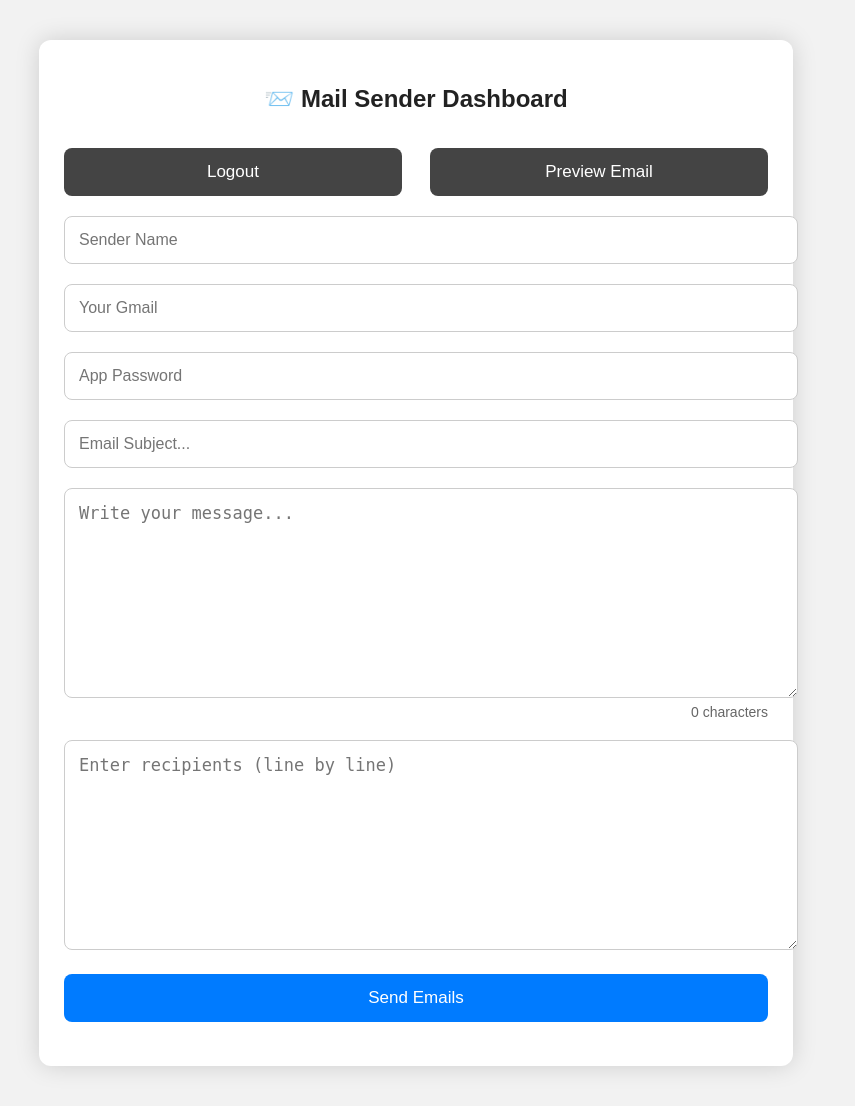
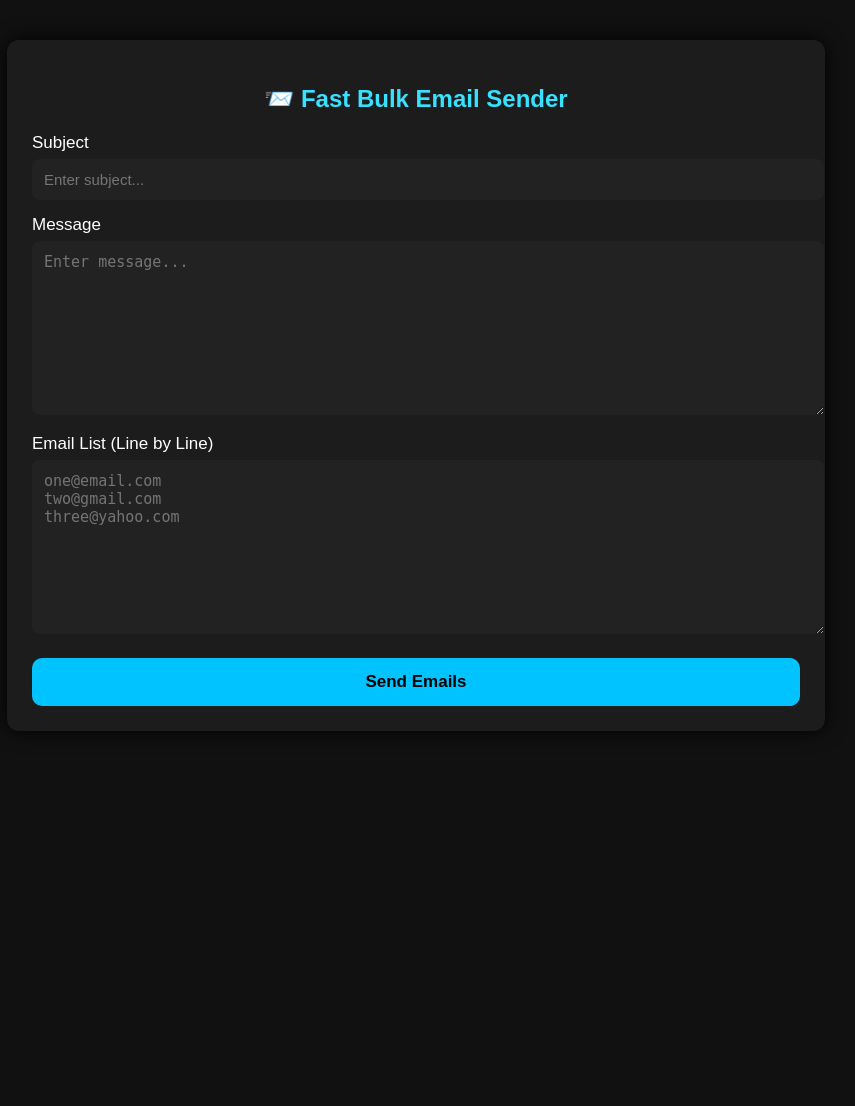
Before and after one commit to deepanshulodhi79-sudo/Deepanshu-s-, a Flask app: page / in a window 1280 px wide. Shown: the whole page, without its empty margins (224-1079 px from the left). After the commit the page ends 706 px from the top, so only its background shows below. Run offline with Flask 3, Linux system fonts and the light colour scheme.

Commit message:
Update dashboard.html

```diff
--- a/templates/dashboard.html
+++ b/templates/dashboard.html
@@ -2,194 +2,182 @@
 <html lang="en">
 <head>
     <meta charset="UTF-8">
-    <title>Mail Sender Dashboard</title>
+    <title>Email Sender Dashboard</title>
+
     <style>
         body {
             font-family: Arial, sans-serif;
-            background: #f2f2f2;
+            background: #111;
+            color: #fff;
             margin: 0;
             padding: 0;
         }
 
         .container {
-            width: 55%;
+            width: 60%;
             margin: 40px auto;
-            background: white;
+            background: #1c1c1c;
             padding: 25px;
             border-radius: 12px;
-            box-shadow: 0px 0px 25px rgba(0,0,0,0.15);
+            box-shadow: 0 0 20px #000;
         }
 
         h2 {
             text-align: center;
-            margin-bottom: 25px;
-            color: #222;
+            margin-bottom: 20px;
+            color: #36e2ff;
+        }
+
+        label {
+            font-size: 17px;
+            margin-top: 15px;
+            display: block;
         }
 
         input, textarea {
             width: 100%;
-            padding: 14px;
-            margin: 10px 0;
+            padding: 12px;
+            margin-top: 6px;
+            border: none;
             border-radius: 8px;
-            border: 1px solid #ccc;
-            font-size: 16px;
+            background: #222;
+            color: #fff;
+            font-size: 15px;
         }
 
         textarea {
-            height: 180px;
-            resize: vertical;
-            font-size: 17px;
-        }
-
-        #charCount {
-            text-align: right;
-            margin-top: -8px;
-            margin-bottom: 10px;
-            color: #666;
-            font-size: 14px;
+            height: 150px;
         }
 
         button {
             width: 100%;
             padding: 14px;
+            margin-top: 20px;
+            font-size: 17px;
+            background: #00c3ff;
+            color: #000;
+            font-weight: bold;
             border: none;
-            border-radius: 8px;
-            font-size: 17px;
-            background: #007bff;
-            color: white;
+            border-radius: 10px;
             cursor: pointer;
-            margin-top: 10px;
         }
 
         button:hover {
-            background: #005fcc;
+            background: #05e1ff;
         }
 
-        .top-buttons {
-            display: flex;
-            justify-content: space-between;
-            margin-bottom: 10px;
+        /* Loading Spinner */
+        .loading {
+            display: none;
+            text-align: center;
+            margin-top: 20px;
         }
 
-        .top-buttons button {
-            width: 48%;
-            background: #444;
+        .spinner {
+            border: 5px solid #333;
+            border-top: 5px solid #00d9ff;
+            border-radius: 50%;
+            width: 40px;
+            height: 40px;
+            margin: auto;
+            animation: spin 0.8s linear infinite;
         }
 
-        .top-buttons button:hover {
-            background: #222;
+        @keyframes spin {
+            100% { transform: rotate(360deg); }
         }
 
-        /* PREVIEW POPUP */
-        #previewPopup {
+        /* Success Popup */
+        .popup {
             display: none;
             position: fixed;
-            top: 0; left: 0;
-            width: 100%; height: 100%;
-            background: rgba(0,0,0,0.6);
-            justify-content: center;
-            align-items: center;
-        }
-
-        #previewBox {
-            background: white;
-            width: 40%;
-            padding: 20px;
-            border-radius: 12px;
-            box-shadow: 0px 0px 20px rgba(0,0,0,0.25);
-        }
-
-        #previewBox h3 {
-            margin-top: 0;
-        }
-
-        #closePreview {
-            background: red;
+            top: 30%;
+            left: 50%;
+            transform: translate(-50%, -50%);
+            padding: 25px;
+            background: #0f0;
+            color: #000;
+            border-radius: 10px;
+            font-size: 20px;
+            text-align: center;
+            box-shadow: 0 0 20px #000;
         }
     </style>
+
 </head>
 <body>
 
 <div class="container">
-    <h2>📨 Mail Sender Dashboard</h2>
+    <h2>📨 Fast Bulk Email Sender</h2>
 
-    <div class="top-buttons">
-        <button onclick="logout()">Logout</button>
-        <button onclick="showPreview()">Preview Email</button>
-    </div>
+    <label>Subject</label>
+    <input type="text" id="subject" placeholder="Enter subject...">
 
-    <form id="mailForm">
+    <label>Message</label>
+    <textarea id="message" placeholder="Enter message..."></textarea>
 
-        <input type="text" name="sender_name" placeholder="Sender Name" required>
-        <input type="email" name="sender_email" placeholder="Your Gmail" required>
-        <input type="password" name="sender_pass" placeholder="App Password" required>
+    <label>Email List (Line by Line)</label>
+    <textarea id="emails" placeholder="one@email.com
+two@gmail.com
+three@yahoo.com"></textarea>
 
-        <input type="text" id="subject" name="subject" placeholder="Email Subject..." required>
+    <button onclick="sendEmails()">Send Emails</button>
 
-        <textarea id="message_body" name="message_body" placeholder="Write your message..." required></textarea>
-
-        <div id="charCount">0 characters</div>
-
-        <textarea name="recipients" placeholder="Enter recipients (line by line)" required></textarea>
-
-        <button type="submit">Send Emails</button>
-    </form>
-
-    <h3 id="status"></h3>
-</div>
-
-
-<!-- PREVIEW POPUP -->
-<div id="previewPopup">
-    <div id="previewBox">
-        <h3>Email Preview</h3>
-        <p><strong>Subject:</strong> <span id="prevSub"></span></p>
-        <p><strong>Message:</strong></p>
-        <div id="prevMsg" style="white-space: pre-line; background:#f8f8f8; padding:10px; border-radius:6px;"></div>
-
-        <button id="closePreview" onclick="closePreview()">Close</button>
+    <div class="loading" id="loadingBox">
+        <div class="spinner"></div>
+        <p>Sending emails, please wait...</p>
     </div>
 </div>
 
+<!-- Success Popup -->
+<div class="popup" id="popupBox">
+    ✔ Emails Sent Successfully!
+</div>
 
 <script>
-document.getElementById("message_body").addEventListener("input", function () {
-    document.getElementById("charCount").innerText = this.value.length + " characters";
-});
+function sendEmails() {
 
-function showPreview() {
-    document.getElementById("prevSub").innerText =
-        document.getElementById("subject").value;
+    let subject = document.getElementById("subject").value.trim();
+    let message = document.getElementById("message").value.trim();
+    let emails = document.getElementById("emails").value.trim();
 
-    document.getElementById("prevMsg").innerText =
-        document.getElementById("message_body").value;
+    if (!subject || !message || !emails) {
+        alert("Please fill all fields!");
+        return;
+    }
 
-    document.getElementById("previewPopup").style.display = "flex";
+    document.getElementById("loadingBox").style.display = "block";
+
+    fetch("/send-mails", {
+        method: "POST",
+        headers: { "Content-Type": "application/json" },
+        body: JSON.stringify({
+            subject: subject,
+            message: message,
+            emails: emails
+        })
+    })
+    .then(res => res.json())
+    .then(data => {
+        document.getElementById("loadingBox").style.display = "none";
+
+        if (data.status === "success") {
+            showPopup("✔ Emails Sent Successfully!");
+        } else {
+            showPopup("❌ Error: " + data.error);
+        }
+    });
 }
 
-function closePreview() {
-    document.getElementById("previewPopup").style.display = "none";
+function showPopup(msg) {
+    const popup = document.getElementById("popupBox");
+    popup.innerHTML = msg;
+    popup.style.display = "block";
+
+    setTimeout(() => {
+        popup.style.display = "none";
+    }, 3000);
 }
-
-function logout() {
-    window.location.href = "/logout";
-}
-
-document.getElementById("mailForm").addEventListener("submit", async function (e) {
-    e.preventDefault();
-
-    let formData = new FormData(this);
-
-    let res = await fetch("/send", {
-        method: "POST",
-        body: formData
-    });
-
-    let data = await res.json();
-
-    document.getElementById("status").innerHTML =
-        `✔ Sent: ${data.success} | ❌ Failed: ${data.failed}`;
-});
 </script>
 
 </body>
```
